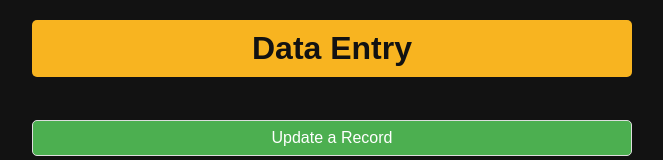
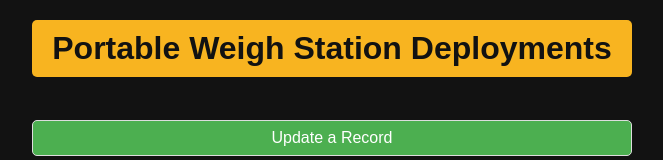
Before and after one commit to tannermnelson/PortableWS, a plain HTML site: page PortableWS_data_collection.html in a window 1280 px wide. Shown: the top 160 px of the page, without its empty margins (308-971 px from the left). Drawn offline with nearby package versions, Linux system fonts and the light colour scheme.

Commit message:
Add files via upload

```diff
--- a/PortableWS_data_collection.html
+++ b/PortableWS_data_collection.html
@@ -8,7 +8,7 @@
 </head>
 <body>
     <div class="banner">
-        <h1>Data Entry</h1>
+        <h1>Portable Weigh Station Deployments</h1>
     </div>
     <br>
     <button id="toggleUpdateRecord" class="top-right-button">Update a Record</button>
```
